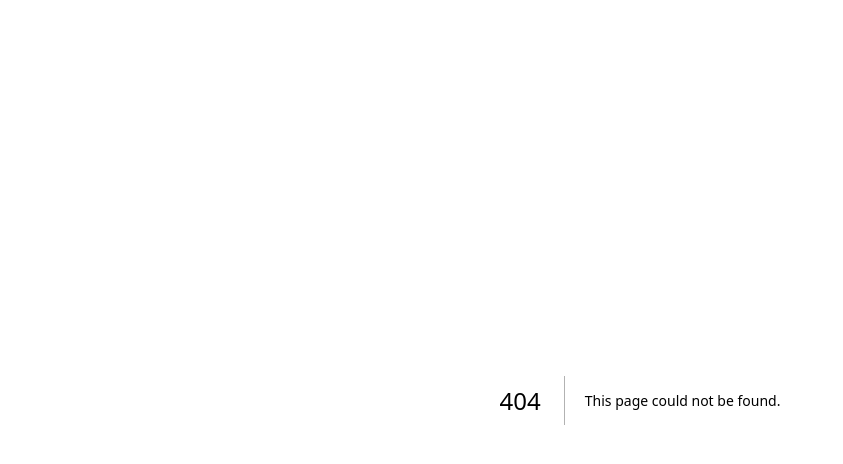
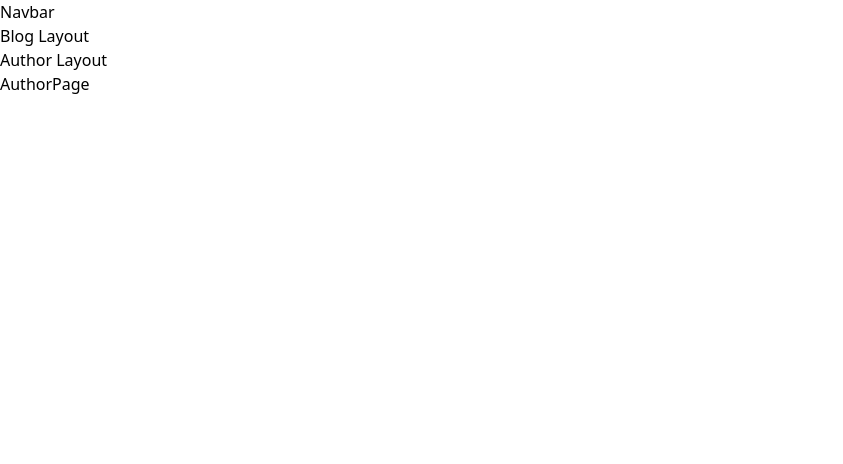
Before and after one commit to towhidulbu08/Be-A-Next-Ninja, a Next.js app in the folder project-nextjs-press-frontend/: page /blogs/author in a window 1280 px wide. Before the commit this address had no page. Shown: the top 464 px of the page, without its empty margins (0-843 px from the left). Built offline with nearby package versions, Linux system fonts and the light colour scheme.

Commit message:
27-6 Layout And Pages in Next.js

```diff
--- /dev/null
+++ b/project-nextjs-press-frontend/app/blogs/[slug]/page.tsx
@@ -0,0 +1,10 @@
+const DynamicrPage = async ({
+  params,
+}: {
+  params: Promise<{ slug: string }>;
+}) => {
+  const { slug } = await params;
+  return <div> Dynamic Page: {slug} </div>;
+};
+
+export default DynamicrPage;
--- /dev/null
+++ b/project-nextjs-press-frontend/app/blogs/author/layout.tsx
@@ -0,0 +1,14 @@
+import React from "react";
+
+export default function BlogLayout({
+  children,
+}: {
+  children: React.ReactNode;
+}) {
+  return (
+    <section>
+      Author Layout
+      {children}
+    </section>
+  );
+}
--- /dev/null
+++ b/project-nextjs-press-frontend/app/blogs/author/page.tsx
@@ -0,0 +1,5 @@
+const AuthorPage = () => {
+  return <div>AuthorPage</div>;
+};
+
+export default AuthorPage;
--- /dev/null
+++ b/project-nextjs-press-frontend/app/blogs/layout.tsx
@@ -0,0 +1,8 @@
+export default function BlogLayout({ children }: LayoutProps<"/">) {
+  return (
+    <section>
+      Blog Layout
+      {children}
+    </section>
+  );
+}
--- a/project-nextjs-press-frontend/app/layout.tsx
+++ b/project-nextjs-press-frontend/app/layout.tsx
@@ -3,7 +3,10 @@ import "./globals.css";
 export default function RootLayout({ children }: LayoutProps<"/">) {
   return (
     <html lang="en" className={`h-full antialiased`}>
-      <body className="min-h-full flex flex-col">{children}</body>
+      <body className="min-h-full flex flex-col">
+        Navbar
+        {children}
+      </body>
     </html>
   );
 }
```
